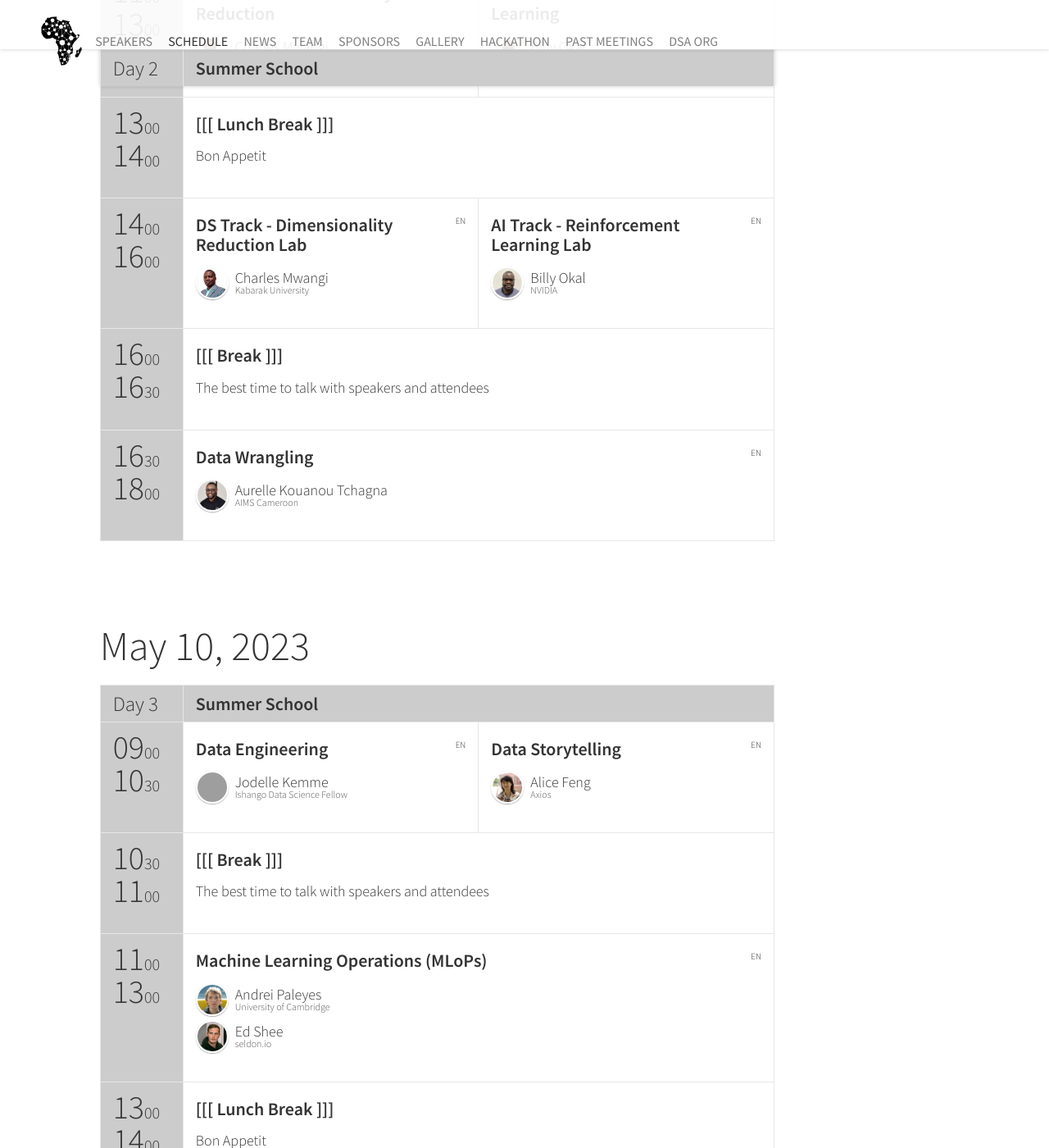
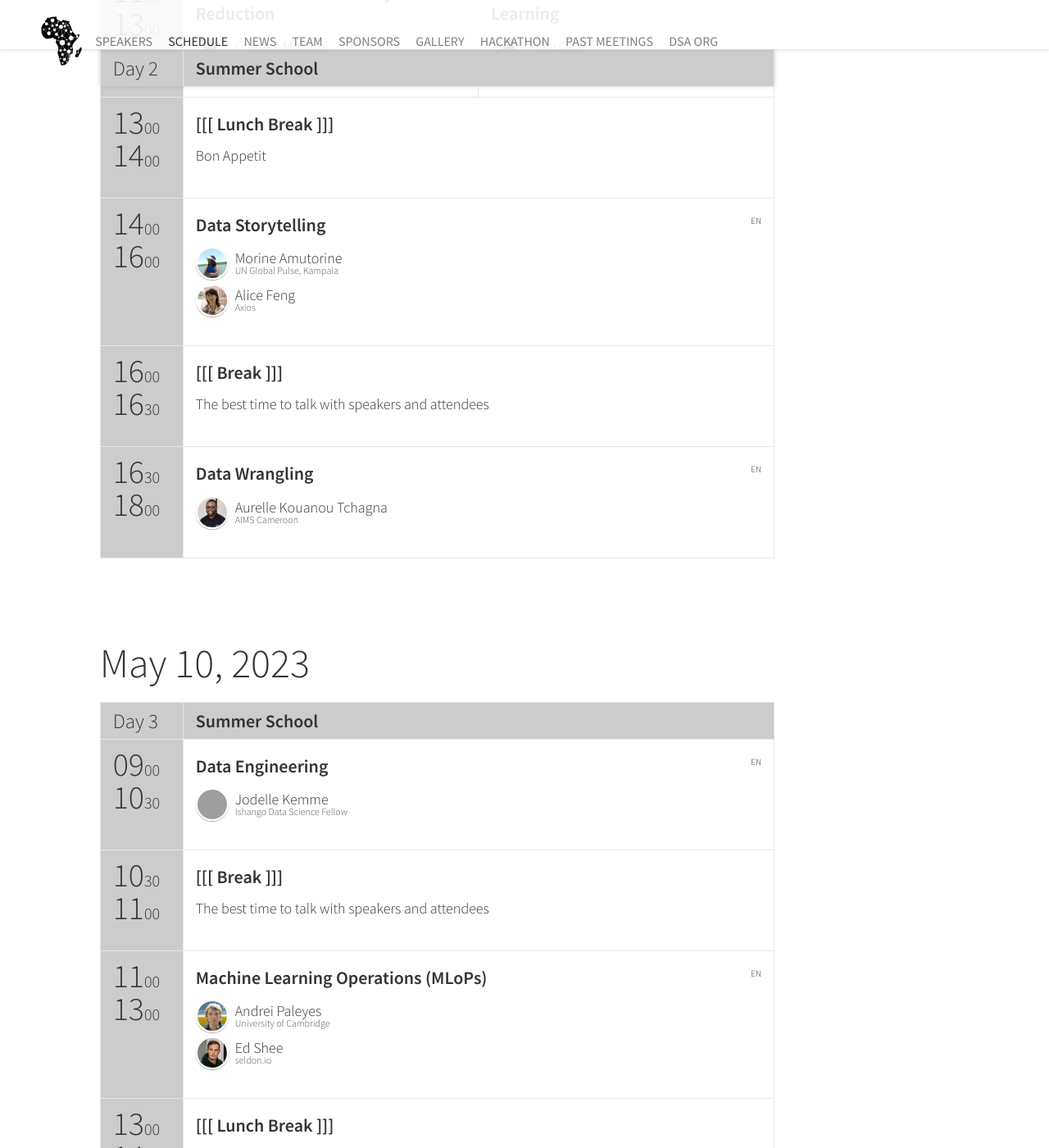
Before and after one commit to datsciafrica/dsa2023kigali, a Jekyll site: the page built from schedule.html, in a window 1280 px wide and 1400 px high, scrolled down 2828 px. Shown: the whole window at 82% size. Built offline with Jekyll 4.4.1, drawn with Linux system fonts in a browser that asks for light colours; nearby versions of some CDN libraries; some web fonts are replaced; comment, search, counter and statistics services are not loaded; grey boxes are pictures that could not be loaded.

Commit message:
Updated Schedule for day 2 and 3

```diff
--- a/_config.yml
+++ b/_config.yml
@@ -66,8 +66,9 @@ eventDate: "08<sup>th</sup> - 12<sup>th</sup> May, 2023"
 typeoutTextValues: '"Event", "Field Work", "Summer School", "Workshop"'
 typeoutFallback: "Event"
 heroButtons:
- - {link: "#latest-news", text: " Register ", date: "May 01, 2023" }
+# - {link: "#latest-news", text: " Register ", date: "May 01, 2023" }
 # - {permalink: "/#tickets", text: "Buy tickets"}
+  - {permalink: "#", text: "Happening Now..."}
 #heroImage: "makerere-main.jpg"
 # Photo by Damian Patkowski on Unsplash
 #heroTitle: "Virtual Data Science Africa"
--- a/_data/schedule_tbd.yml
+++ b/_data/schedule_tbd.yml
@@ -104,7 +104,7 @@
     - {
         startTime: "14:00",
         endTime: "16:00",
-        sessionIds: [dimensionality_reduction_lab, reinforcement_learning_lab]
+        sessionIds: [data_storytelling]
     }
     - {
      	startTime: "16:00",
@@ -126,7 +126,7 @@
     - {
         startTime: "09:00",
         endTime: "10:30",
-        sessionIds: [data_engineering, data_storytelling]
+        sessionIds: [data_engineering]
     }
     - {
     	startTime: "10:30",
--- a/_data/sessions.yml
+++ b/_data/sessions.yml
@@ -239,7 +239,7 @@
   title: "Data Storytelling"
   description: "Data Storytelling"
   subtype: presentation
-  speakers: [feng]
+  speakers: [feng, morine]
   language: en
   complexity: "Beginner"
   presentation: ""
--- a/_includes/hero.html
+++ b/_includes/hero.html
@@ -10,7 +10,7 @@
             <p>{{ site.sitetheme }}</p>
 
             {% for button in site.heroButtons %}
-            <a href="{% if button.permalink != null %} {{ button.permalink}} {% else %} {{ button.link }} {% endif %}" class="btn btn-primary btn-lg" {% if button.link != null %}{% endif %} target="_blank">{{ button.text }}</a>
+            <a href="{% if button.permalink != null %} {{ button.permalink}} {% else %} {{ button.link }} {% endif %}" class="btn btn-danger btn-lg" {% if button.link != null %}{% endif %} target="_blank">{{ button.text }}</a>
             {% endfor %}
             </div>
         <!-- <br> -->
--- a/_includes/partners.html
+++ b/_includes/partners.html
@@ -23,7 +23,7 @@
                 </div>
             {% endfor %}
 
-             <a href="{{ site.c4sponsorsUrl}}" class="btn btn-danger">{{ site.partnersC4sponsorsButton }}</a>
+<!--             <a href="{{ site.c4sponsorsUrl}}" class="btn btn-danger">{{ site.partnersC4sponsorsButton }}</a> -->
 
         </div>
     </div>
```
Also changed, not shown: 6 other files.
